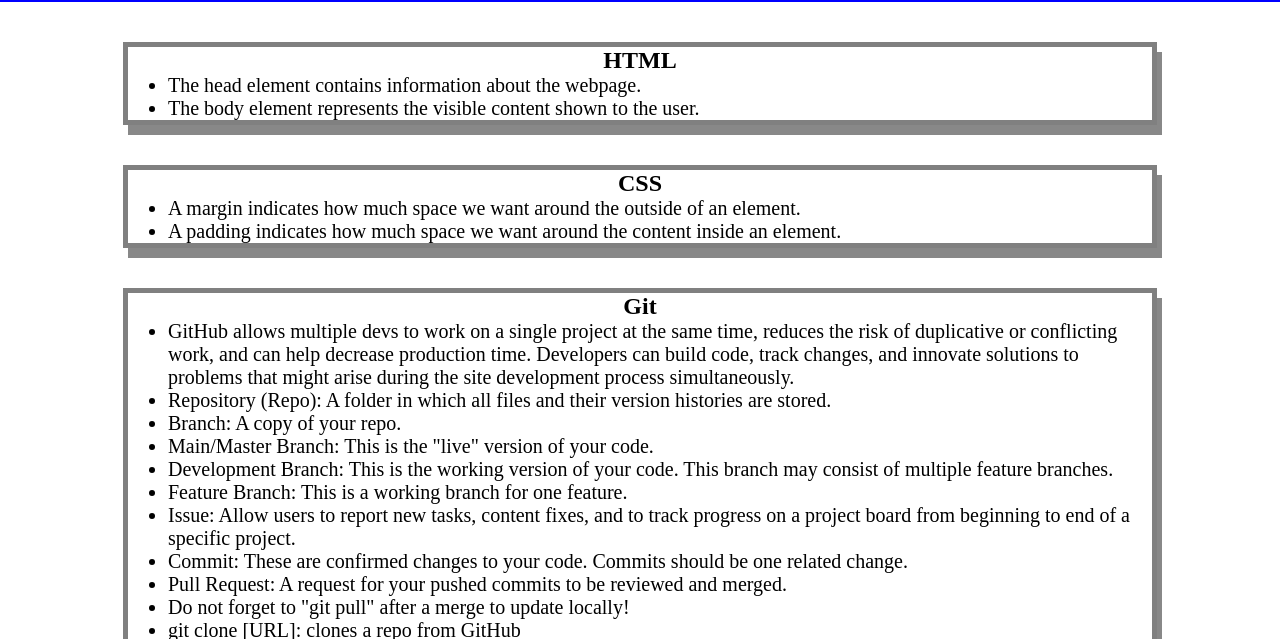
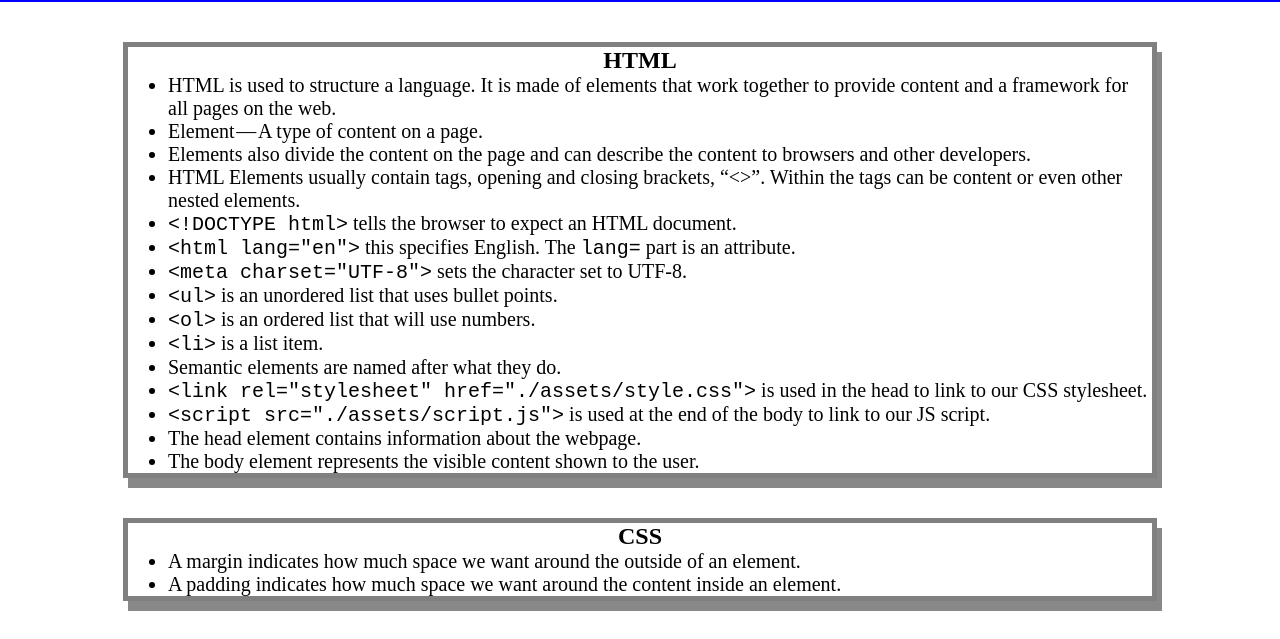
Before and after one commit to iambryantran/prework-study-guide, a plain HTML site: page index.html in a window 1280 px wide. Shown: the part 118-757 px from the top of the page. Drawn offline with Linux system fonts and the light colour scheme.

Commit message:
add html notes

```diff
--- a/index.html
+++ b/index.html
@@ -17,6 +17,19 @@
       <section class="card" id="html-section">
         <h2>HTML</h2>
         <ul>
+          <li>HTML is used to structure a language. It is made of elements that work together to provide content and a framework for all pages on the web.</li>
+          <li>Element — A type of content on a page.</li>
+          <li>Elements also divide the content on the page and can describe the content to browsers and other developers.</li>
+          <li>HTML Elements usually contain tags, opening and closing brackets, “<>”. Within the tags can be content or even other nested elements.</li>
+          <li><code>&lt;!DOCTYPE html&gt;</code> tells the browser to expect an HTML document.</li>
+          <li><code>&lt;html lang="en"&gt;</code> this specifies English. The <code>lang=</code> part is an attribute.</li>
+          <li><code>&lt;meta charset="UTF-8"&gt;</code> sets the character set to UTF-8.</li>
+          <li><code>&lt;ul&gt;</code> is an unordered list that uses bullet points.</li>
+          <li><code>&lt;ol&gt;</code> is an ordered list that will use numbers.</li>
+          <li><code>&lt;li&gt;</code> is a list item.</li>
+          <li>Semantic elements are named after what they do.</li>
+          <li><code>&lt;link rel="stylesheet" href="./assets/style.css"&gt;</code> is used in the head to link to our CSS stylesheet.</li>
+          <li><code>&lt;script src="./assets/script.js"&gt;</code> is used at the end of the body to link to our JS script.</li>
           <li>The head element contains information about the webpage.</li>
           <li>The body element represents the visible content shown to the user.</li>
         </ul>
```
